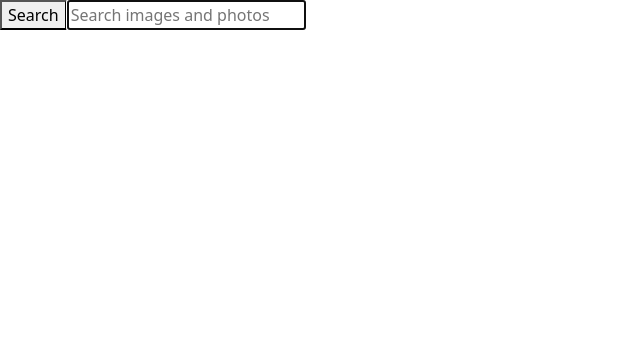
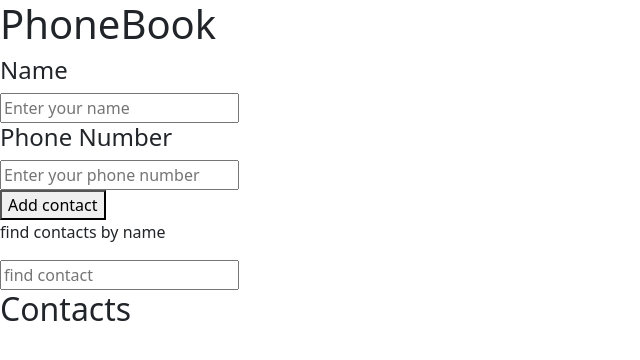
Before and after one commit to Nakuromu/React-Learning, a React (Create React App) app in the folder my-app/: page / in a window 1280 px wide. Shown: the top 360 px of the page, without its empty margins (0-640 px from the left). Built offline with nearby package versions, Linux system fonts and the light colour scheme.

Commit message:
refactoring to React Hooks

```diff
--- a/my-app/src/App.jsx
+++ b/my-app/src/App.jsx
@@ -1,62 +1,59 @@
+//import Counter from "./Counter/Counter";
+// import TodoList from "./TodoList/TodoList";
+// import Modal from "./Modal/Modal";
+// import Header from "./Header/Header";
+// import LoginForm from "./LoginForm/LoginForm";
+// import Feedback from "./Feedback-App/Feedback";
+import Contacts from "./Contacts/Contacts";
 import { Component } from "react";
-import SearchBar from "./SearchImages/SearchBar";
-import photoApi from './SearchImages/services/searchPhotoApi';
-import ImageGallery from "./SearchImages/ImageGallery";
-import Button from "./SearchImages/Button";
-import Loader from "./SearchImages/Loader";
+// import PockemonForm from "./PockemonApi/PockemonForm";
+// import { ToastContainer} from 'react-toastify';
+// import 'react-toastify/dist/ReactToastify.css';
+// import PockemonInfo from "./PockemonApi/PockemonInfo";
 
-class App extends Component {
-    state = {
-        searchQuery: '',
-        page: 1,
-        photoData: null,
-        showBtn: false,
-        loader:false,
-     }
+class App extends Component{
+  // state={
+  //   isShow: false
+  // }
 
-     handleFormSubmit = searchQuery => {
-        this.setState({
-            searchQuery,
-            page: 1,
-            photoData: null,
-            showBtn: false
-        });
-     }
+  // showModal = () => {
+  //   this.setState({isShow: true})
+  // }
 
-    componentDidUpdate(prevProps, prevState) {
-        if (prevState.searchQuery !== this.state.searchQuery || prevState.page !== this.state.page) {
-            this.setState({loader: true})
-            photoApi.fetchPhoto(this.state.searchQuery, this.state.page)
-                .then(data => this.setState(prevState => ({
-                    photoData: prevState.page === 1 ? data.hits : [...prevState.photoData, ...data.hits],
-                    showBtn: data.hits.length > 0
-                })))
-                .catch(error => console.log(error))
-                .finally(() => this.setState({loader: false}));
+  // closeModal = () => {
+  //   this.setState({isShow: false})
+  // }
 
-        }
-    }
+  // createUser = (data) => {
+  //  const newUser = {
+  //   ...data,
+  //   id:nanoid()
+  //  }
+  //  console.log(newUser)
+  // }
 
-    handleClick = () => {
-        this.setState(prevState => ({
-            page: prevState.page + 1
-        }));
-    }
+  state = {
+    pockemonName: ''
+  }
 
-    render() {
-        const { photoData, showBtn, loader } = this.state;
+  handleFormSubmit = pockemonName => {
+    this.setState({pockemonName})
+  }
 
-        return (
-            <>
-                <SearchBar onSubmit={this.handleFormSubmit} />
-                {photoData && <ImageGallery cards={photoData} />}
-                {photoData && photoData.length !== 0 && loader !== true && showBtn && (
-                    <Button loadMoreBtnClick={this.handleClick} />
-                )}
-                {loader && <Loader/>}
-            </>
-        );
-    }
+  render(){
+    return (
+      <div className="App">
+        {/* <PockemonForm onSubmit = {this.handleFormSubmit}/>
+        <ToastContainer autoClose={3000}/>
+        <PockemonInfo pockemonName={this.state.pockemonName}/> */}
+        {/* <Header showModal={this.showModal}/>
+        <Modal><LoginForm createUser={this.createUser} closeModal={this.closeModal}/></Modal>
+        <TodoList/> */}
+        {/* <Feedback/> */}
+        <Contacts/>
+      </div>
+    )
+  }
 }
 
 export default App;
--- a/my-app/src/Contacts/Contacts.jsx
+++ b/my-app/src/Contacts/Contacts.jsx
@@ -1,99 +1,97 @@
-import { Component } from "react";
+import { useEffect, useState } from "react";
 import {nanoid} from 'nanoid';
 
-class Contacts extends Component {
-    state = {
-        contacts: [],
-          filter: '',
-          name: '',
-          number: ''
-     }
+const  Contacts= () => {
 
-     componentDidMount(prevProps, prevState){
+    const [contacts, setContacts] = useState([])
+    const [filter, setFilter] = useState('')
+    const [name, setName] = useState('')
+    const [number, setNumber] = useState('')
+
+    useEffect(() => {
         const contacts = localStorage.getItem('contacts');
         const parsedContacts = JSON.parse(contacts);
 
         if(parsedContacts){
-            this.setState({contacts: parsedContacts})
+            setContacts( parsedContacts)
         }
-     }
+    }, [])
 
-     componentDidUpdate(prevProps, prevState){
-        if(prevState.contacts !== this.state.contacts){
-            localStorage.setItem('contacts', JSON.stringify(this.state.contacts))
-        }
-     }
+    useEffect(() => {
+        localStorage.setItem('contacts', JSON.stringify(contacts))
+    }, [contacts])
 
-     handleAddContact = event => {
+    const handleAddContact = event => {
         event.preventDefault();
 
-        const {contacts} = this.state;
-        const {name, number} = this.state;
 
-        this.setState({
-            contacts: [...contacts,
+        setContacts(
+            [
+                ...contacts,
                 {
                     id: nanoid(),
                     name: name,
                     number: number,
                 }
             ],
-             name: '',
-             number: ''
-        })
+             setName(''),
+             setNumber('')
+        )
         event.currentTarget.reset();
      }
 
-     handleChange = (event) => {
-        event.preventDefault();
-        const { contacts, name, number } = this.state;
-        this.setState({
-            [event.target.name]: event.target.value,
-        })
+    const handleChange = (event) => {
+        const { name, value } = event.target;
+        if (name === 'name') {
+          setName(value);
+        } else if (name === 'number') {
+          setNumber(value);
+        } else if (name === 'filter') {
+          setFilter(value);
+        }
 
         if(contacts.some(contact => contact.name.toLowerCase() === name.toLowerCase())){
             return alert(`Name "${name}" is already here`);
         }
      }
 
-     removeContact = (id) => {
-        this.setState((prev) => ({contacts: prev.contacts.filter((contact ) => contact.id !== id)}))
+    const removeContact = (id) => {
+        setContacts((prev) => (prev.filter((contact ) => contact.id !== id)))
      }
 
-    render() {
         return (
-            <form onSubmit={this.handleAddContact}>
+            <form onSubmit={handleAddContact}>
             <h1>PhoneBook</h1>
 
             <h4>Name</h4>
-            <input onChange={this.handleChange} value={this.state.name} type="text" name="name" required placeholder="Enter your name"/>
+            <input onChange={handleChange} value={name} type="text" name="name" required placeholder="Enter your name"/>
 
             <h4>Phone Number</h4>
-            <input onChange={this.handleChange}  value={this.state.number} type="tel" name="number" required placeholder="Enter your phone number"/>
+            <input onChange={handleChange}  value={number} type="tel" name="number" required placeholder="Enter your phone number"/>
 
             <button style={{display: 'block'}} type="submit">Add contact</button>
 
             <p>find contacts by name</p>
-            <input onChange={this.handleChange} value={this.state.filter} type="text" name="filter" placeholder="find contact"/>
+            <input onChange={handleChange} value={filter} type="text" name="filter" placeholder="find contact"/>
 
             <h2>Contacts</h2>
             <ul>
-            {this.state.contacts.map(contact => {
-                if(this.state.filter === ''){
+            {contacts.map(contact => {
+                if(filter === ''){
                     return <li key={contact.id}>{contact.name}: {contact.number}
-                    <button onClick={() => this.removeContact(contact.id)}>delete</button>
+                    <button onClick={() => removeContact(contact.id)}>delete</button>
                     </li>
                 }
-                if(contact.name.toLowerCase().trim().includes(this.state.filter.toLowerCase())){
+                if(contact.name.toLowerCase().trim().includes(filter.toLowerCase())){
                     return <li key={contact.id}>{contact.name}: {contact.number}
-                    <button onClick={() => this.removeContact(contact.id)}>delete</button>
+                    <button onClick={() => removeContact(contact.id)}>delete</button>
                     </li>
                 }
     })}
             </ul>
         </form>
         );
-    }
+
 }
 
 export default Contacts;
```
Also changed, not shown: my-app/src/PockemonApi/App.jsx (deleted, +0 -59 lines), my-app/src/SearchImages/App.jsx (added, +62 -0 lines).
